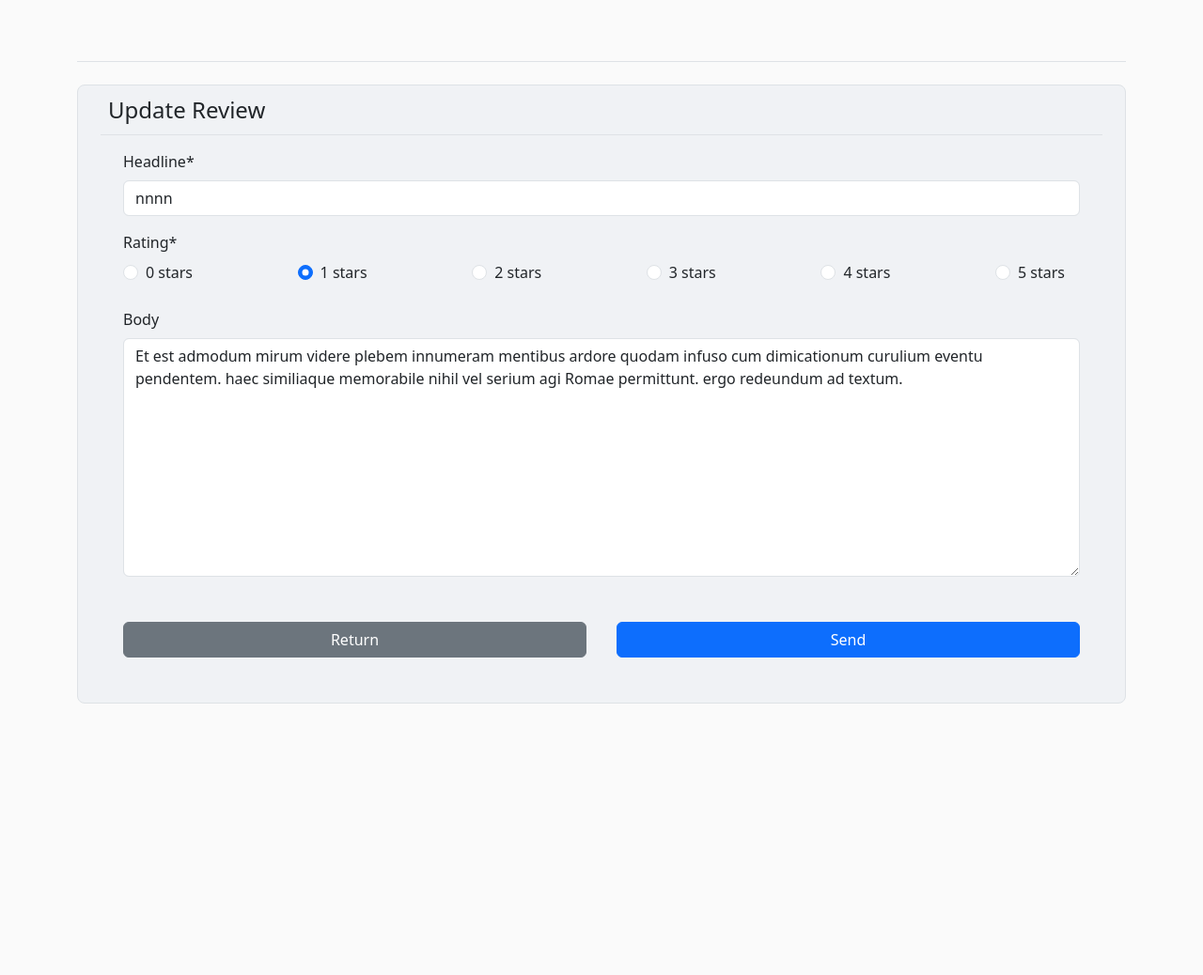
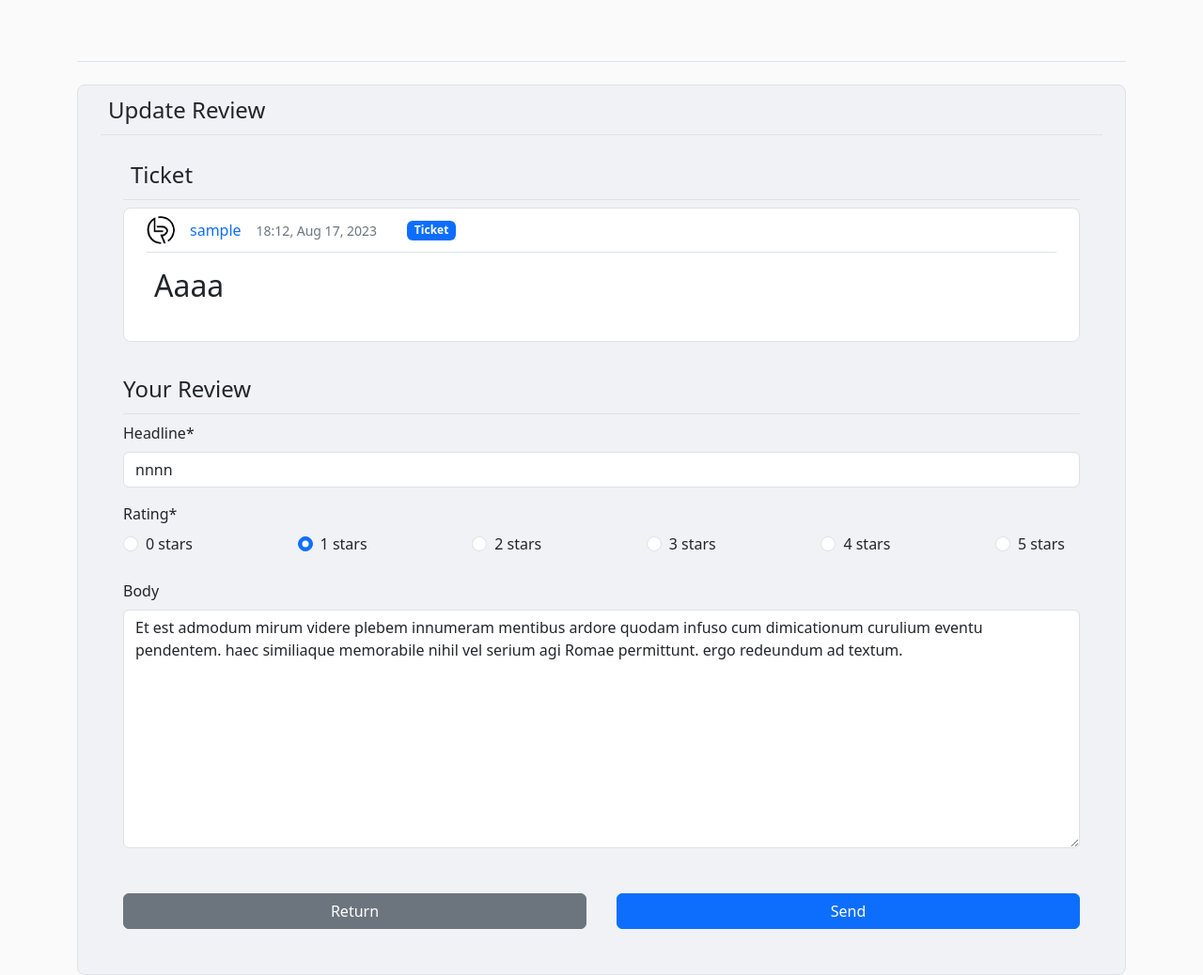
Before and after one commit to johntsinger/da-python-p9, a Django app: page /reviews/review/3/change in a window 1280 px wide. Shown: the part 65-1103 px from the top of the page at 94% size. Run offline with Django 4.2, Linux system fonts and the light colour scheme; the visitor is signed in with stand-in values (Sample User, id 1); data comes from the database, SQL or seed files in the repository; some libraries are stand-ins or nearby versions.

Commit message:
Remove form_media user request.FILES instead, change some display in create review

```diff
--- a/litrevu/reviews/templates/reviews/includes/ticket_snippet.html
+++ b/litrevu/reviews/templates/reviews/includes/ticket_snippet.html
@@ -20,7 +20,7 @@
                 <div class="me-md-auto">
                     <h6 class="ms-md-4 mb-0"><span class="badge text-bg-success">Review</span></h6>
                 </div>
-                {% if 'create' not in request.get_full_path %}
+                {% if 'create' not in request.get_full_path and 'change' not in request.get_full_path %}
                 {% if user == review.user %}
                  <div class="d-flex justify-content-end gap-2">
                     <a class="text-success me-2 link-offset-1-hover link-underline-success link-underline-opacity-0 link-underline-opacity-75-hover" type="button" href="{% url 'change-review' review.id %}?page={{ page_obj.number }}">Update</a>
@@ -42,7 +42,7 @@
                         {% if i|add:'1' <= review.rating %}
                         <i class="bi bi-star-fill" style="color: #ffc107;"></i>
                         {% else %}
-                        <i class="bi bi-star" style="color: #cccccc;"></i>
+                        <i class="bi bi-star" style="color: #bdbdbd;"></i>
                         {% endif %}
                     {% endfor %}
                 </div>
@@ -69,7 +69,7 @@
                 <div class="me-md-auto">
                     <h6 class="ms-md-4 mb-0"><span class="badge text-bg-primary">Ticket</span></h6>
                 </div>
-                {% if 'create' not in request.get_full_path %}
+                {% if 'create' not in request.get_full_path and 'change' not in request.get_full_path %}
                     {% if user == ticket.user %}
                      <div class="d-flex justify-content-end gap-2">
                         <a class="text-success me-2 link-offset-1-hover link-underline-success link-underline-opacity-0 link-underline-opacity-75-hover" type="button" href="{% url 'change-ticket' ticket.id %}?page={{ page_obj.number }}">Update</a>
@@ -102,8 +102,8 @@
                         <a class="btn btn-outline-success" data-bs-toggle="collapse" href="#collapseButton{{ ticket.id }}" role="button" aria-expanded="false" aria-controls="collapse">Write a review</a>
                     </div>
                     <div class="collapse" id="collapseButton{{ ticket.id }}">
-                        <div class="d-flex justify-content-center justify-content-md-end">
-                            <a class="text-danger" href="#title">Follow this user to write a review</a>
+                        <div class="d-flex justify-content-center justify-content-md-end mt-2">
+                            <a class="text-danger link-offset-1" href="#title">Follow this user to write a review</a>
                         </div>
                     </div>
                 {% else %}
--- a/litrevu/reviews/templates/reviews/review_change.html
+++ b/litrevu/reviews/templates/reviews/review_change.html
@@ -8,7 +8,14 @@
             Update Review
         </legend>
         <form method="post" enctype="multipart/form-data" class="mx-2 mx-md-4 my-4 pt-2">
+            <legend class="border-bottom py-2 px-2">
+                Ticket
+            </legend>
+            {% include 'reviews/includes/ticket_snippet.html' with color='#fff' review=None %}
             <!-- csrf_token passed through crispy form tag -->
+            <legend class="border-bottom py-2">
+                Your Review
+            </legend>
             {% crispy form %}
             <!-- Butons created in form by crispy-form -->
         </form>
--- a/litrevu/reviews/templates/reviews/ticket_change.html
+++ b/litrevu/reviews/templates/reviews/ticket_change.html
@@ -12,8 +12,6 @@
         <form method="post" enctype="multipart/form-data" class="mx-2 mx-md-4 my-4 pt-2">
             {% csrf_token %}
             {{ form.media }}
-            <!-- needed because form.media is empty if form invalid -->
-            {{ form_media.media }}
             {{ form|crispy }}
             {% include 'includes/image_preview.html' with object=ticket %}
             {% include 'reviews/includes/submit_buttons_form.html' %}
--- a/litrevu/reviews/templates/reviews/ticket_create.html
+++ b/litrevu/reviews/templates/reviews/ticket_create.html
@@ -10,7 +10,6 @@
         <form method="post" enctype="multipart/form-data" class="mx-2 mx-md-4 my-4 pt-2">
             {% csrf_token %}
             {{ form.media }}
-            {{ form_media.media }}
             {{ form|crispy }}
             {% include 'includes/image_preview.html' with object=ticket %}
             {% include 'reviews/includes/submit_buttons_form.html' %}
--- a/litrevu/reviews/views.py
+++ b/litrevu/reviews/views.py
@@ -110,6 +110,7 @@ class TicketCreateView(TicketBaseView, CreateView):
     template_name = 'reviews/ticket_create.html'
     success_message = 'Your ticket has been successfully created !'
 
+    """
     def get_context_data(self, **kwargs):
         context = super().get_context_data(**kwargs)
         if self.kwargs:
@@ -122,6 +123,21 @@ class TicketCreateView(TicketBaseView, CreateView):
                 self.request.POST or None,
             )
 
+        return context
+    """
+
+    def get_context_data(self, **kwargs):
+        context = super().get_context_data(**kwargs)
+        instance = None
+        if self.kwargs:
+            instance = Ticket.objects.get(pk=self.kwargs['pk'])
+        context['form'] = TicketForm(
+            self.request.POST or None,
+            self.request.FILES or None,
+            instance=instance
+        )
+        if 'page' in self.request.GET:
+            context['page'] = self.request.GET['page']
         return context
 
     def form_valid(self, form):
@@ -150,6 +166,7 @@ class TicketUpdateView(TicketBaseView, UpdateView):
     template_name = 'reviews/ticket_change.html'
     success_message = 'Your ticket has been successfully updated !'
 
+    """
     def get_context_data(self, **kwargs):
         context = super().get_context_data(**kwargs)
         if 'form' not in kwargs:
@@ -163,6 +180,19 @@ class TicketUpdateView(TicketBaseView, UpdateView):
             # as the other form's media is curiously empty
             context['form_media'] = TicketForm()
 
+        if 'page' in self.request.GET:
+            context['page'] = self.request.GET['page']
+
+        return context
+    """
+
+    def get_context_data(self, **kwargs):
+        context = super().get_context_data(**kwargs)
+        context['form'] = TicketForm(
+            self.request.POST or None,
+            self.request.FILES or None,
+            instance=Ticket.objects.get(pk=self.kwargs['pk'])
+        )
         if 'page' in self.request.GET:
             context['page'] = self.request.GET['page']
 
@@ -285,6 +315,7 @@ class ReviewUpdateView(ReviewBaseView, UpdateView):
             self.request.POST or None,
             instance=Review.objects.get(pk=self.kwargs['pk'])
         )
+        context['ticket'] = get_object_or_404(Review, pk=self.kwargs['pk']).ticket
         # pass the pagination
         if 'page' in self.request.GET:
             context['page'] = self.request.GET['page']
```
Also changed, not shown: litrevu/reviews/templates/reviews/review_create.html (+14 -5 lines).
